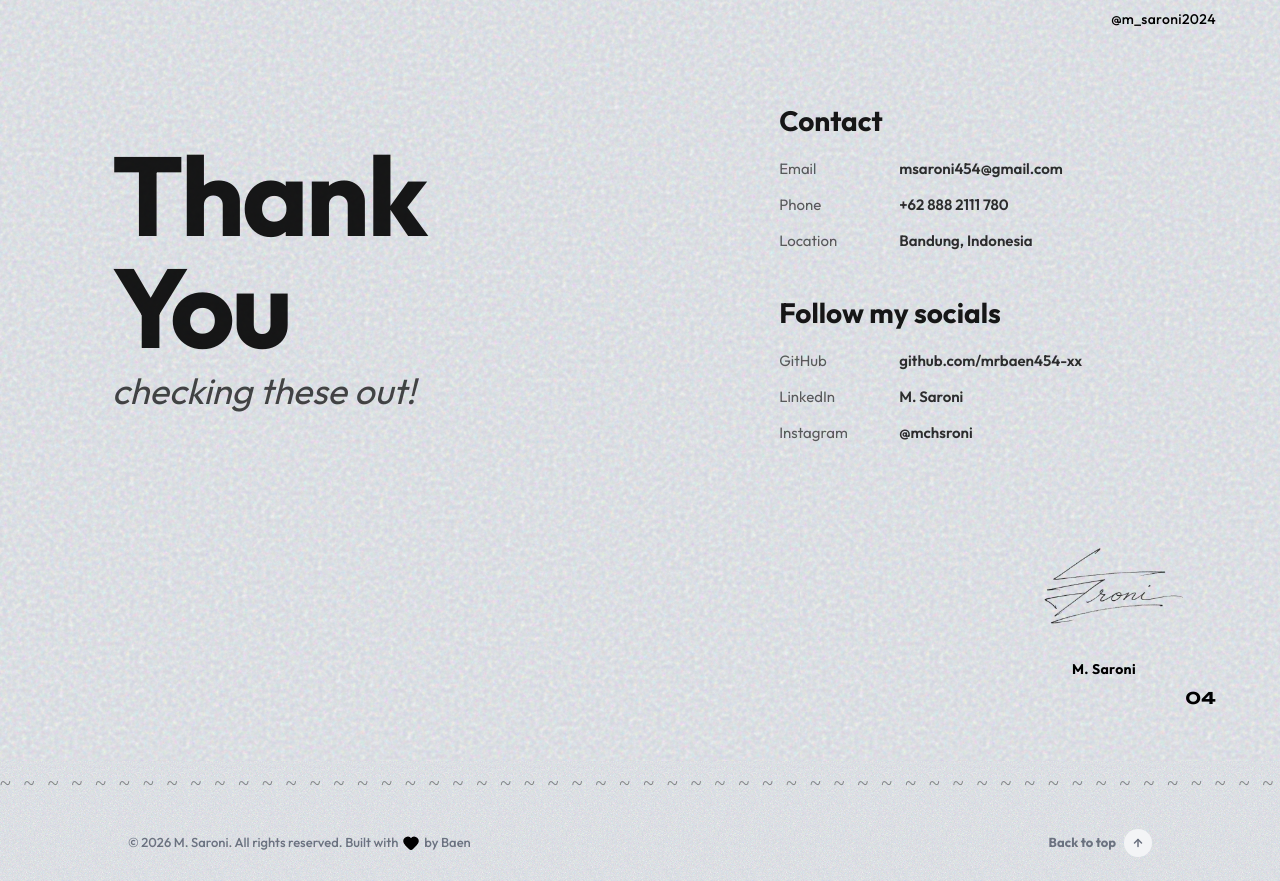
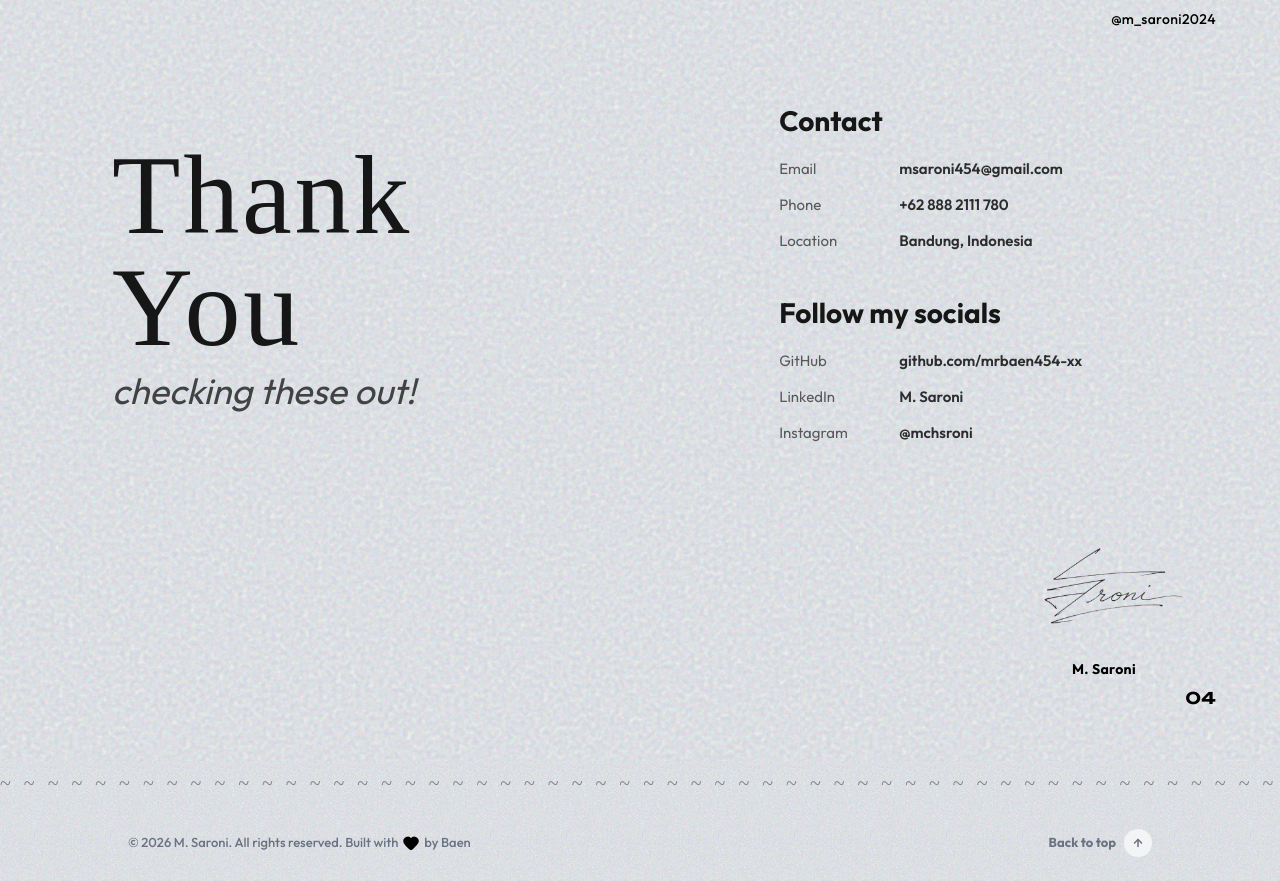
Before and after one commit to mrbaen454-xx/PORTOFOLIO, a React (Vite) app in the folder my-portfolio/: page / in a window 1280 px wide. Shown: the part 3600-4481 px from the top of the page. Built offline with nearby package versions, Linux system fonts and the light colour scheme; a web font is replaced by a local one.

Commit message:
Update styling, section dividers, and typography

```diff
--- a/my-portfolio/src/sections/Contact.jsx
+++ b/my-portfolio/src/sections/Contact.jsx
@@ -19,7 +19,7 @@ const Contact = () => {
             initial={{ opacity: 0, y: 20 }}
             whileInView={{ opacity: 1, y: 0 }}
             transition={{ duration: 0.8, ease: "easeOut" }}
-            className="text-5xl sm:text-7xl md:text-[5.5rem] lg:text-[7rem] font-black tracking-tight leading-none mb-2 text-black/90"
+            className="font-gothic text-5xl sm:text-7xl md:text-[5.5rem] lg:text-[7rem] tracking-wide leading-none mb-2 text-black/90"
           >
             Thank You
           </motion.h1>
```
